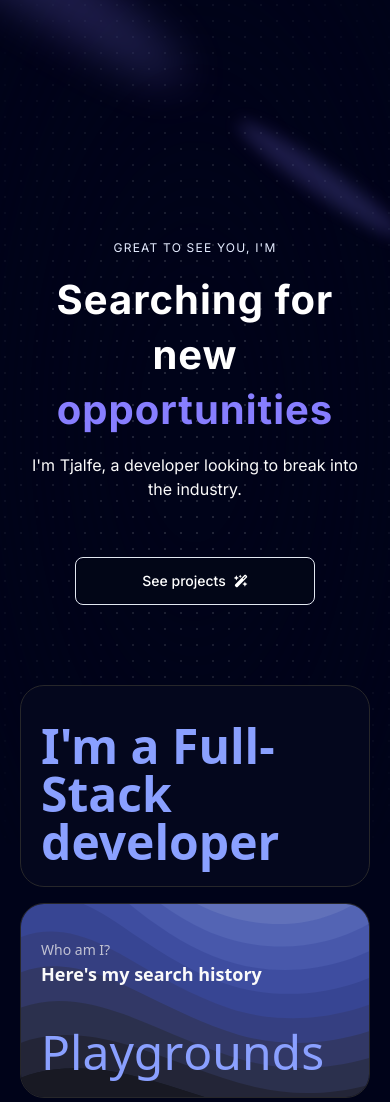
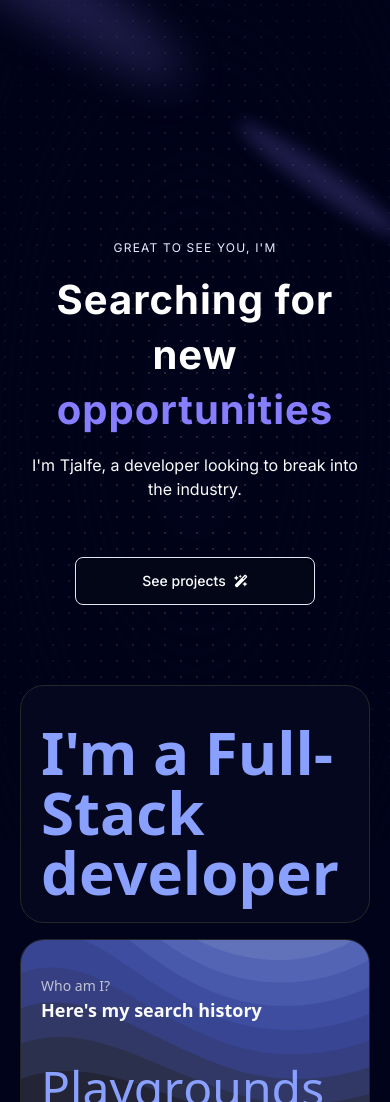
Before and after one commit to t-holmquist/portfolio, a Next.js app: page / in a window 390 px wide. Shown: the top 1102 px of the page. Built offline with nearby package versions, Linux system fonts and the light colour scheme.

Commit message:
fix copy bento

```diff
--- a/components/ui/BentoGrid.tsx
+++ b/components/ui/BentoGrid.tsx
@@ -115,7 +115,7 @@ export const BentoGridItem = ({
           {title}
           {/* Ekstra large title for id 1 */}
           {id === 1 && (
-            <p className="lg:text-9xl text-5xl text-[#8aa0ff]">I&apos;m a Full-Stack developer</p>
+            <p className="lg:text-9xl text-6xl text-[#8aa0ff]">I&apos;m a Full-Stack developer</p>
           )}
           {/* Flipping words component */}
           {id === 2 && (
```
